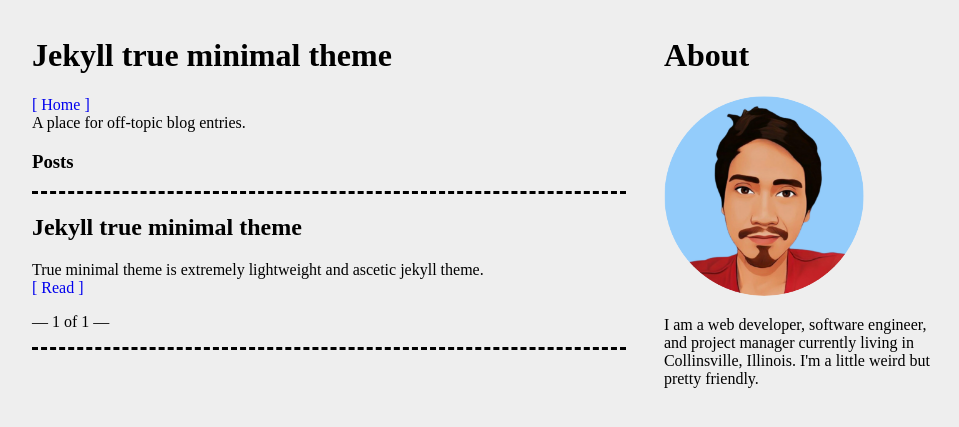
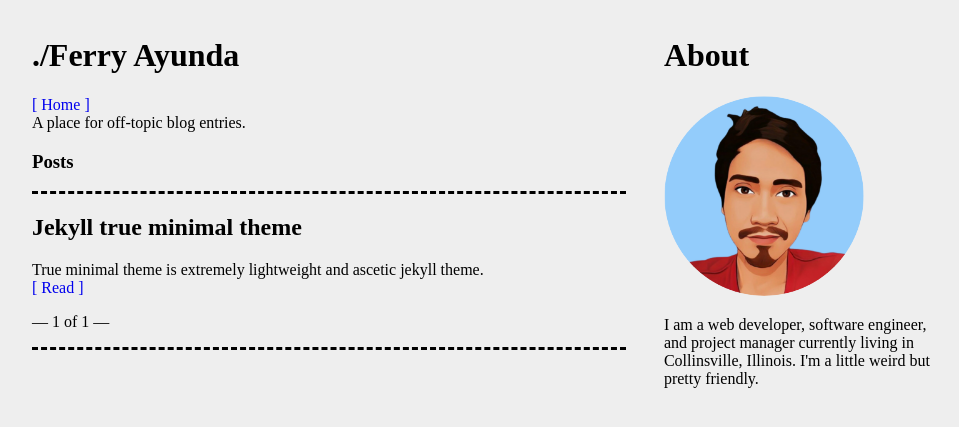
Before and after one commit to susahcebok/minimals, a Jekyll site: the page built from index.html, in a window 1280 px wide. Shown: the top 427 px of the page, without its empty margins (153-1112 px from the left). Built offline with Jekyll 4.4.1, drawn with Linux system fonts in a browser that asks for light colours; the list of posts is cut into pages by our own code.

Commit message:
Update _config.yml

```diff
--- a/_config.yml
+++ b/_config.yml
@@ -1,5 +1,5 @@
-name: "Jekyll true minimal theme"
-description: "Lightweight theme"
+name: "./Ferry Ayunda"
+description: "Just Another A Blog"
 
 url: 'https://susahcebok.github.io/minimals'
 baseurl: '/'
```
